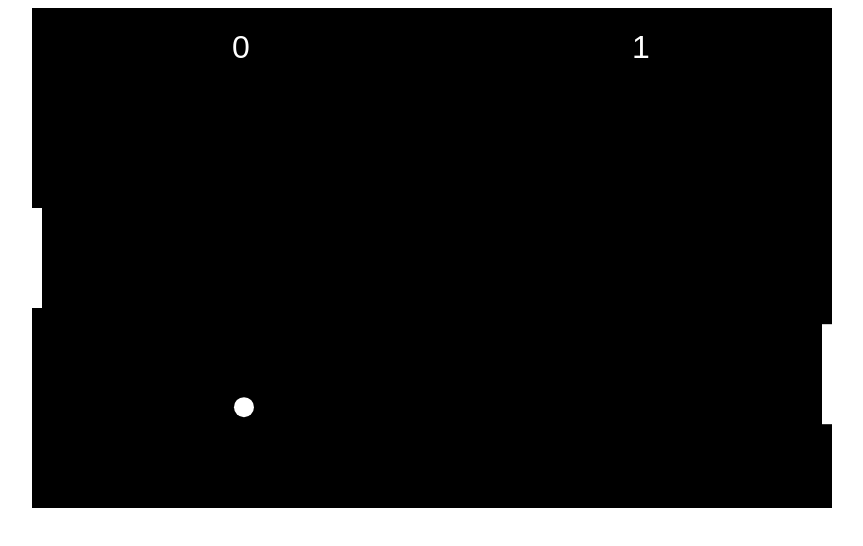
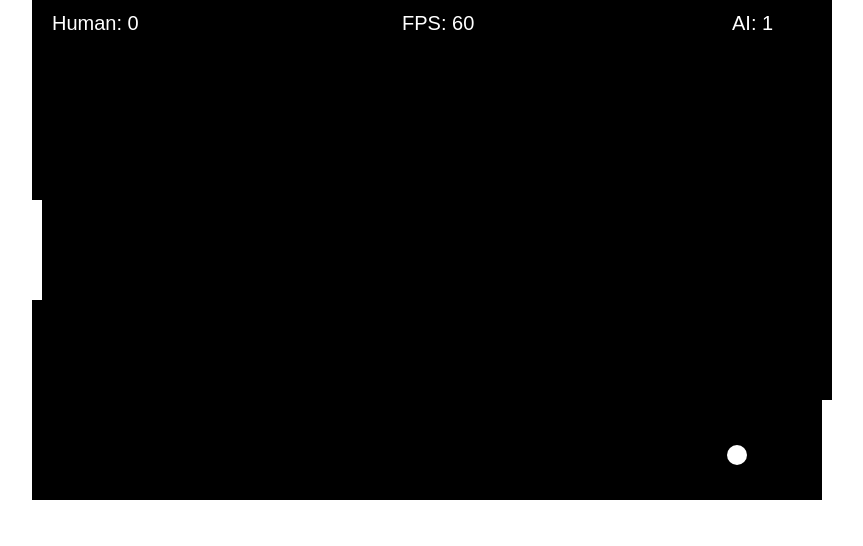
Before and after one commit to AI-IS-POWER/AI-IS-POWER.github.io, a plain HTML site: page joker.html in a window 1280 px wide. Shown: the whole page, without its empty margins (208-1071 px from the left). Drawn offline with Linux system fonts and the light colour scheme.

Commit message:
Update joker.html

```diff
--- a/joker.html
+++ b/joker.html
@@ -1,129 +1,138 @@
 <!DOCTYPE html>
-<html lang="en">
+<html>
 <head>
-  <meta charset="UTF-8" />
-  <meta name="viewport" content="width=device-width, initial-scale=1.0"/>
   <title>Ping Pong Game - Human vs AI</title>
   <style>
     canvas {
-      background: black;
+      background: #000;
       display: block;
       margin: 0 auto;
-      touch-action: none; /* Prevents scrolling on touch */
+    }
+    body {
+      margin: 0;
+      touch-action: none;
     }
   </style>
 </head>
 <body>
   <canvas id="gameCanvas" width="800" height="500"></canvas>
+  <script>
+    const canvas = document.getElementById('gameCanvas');
+    const ctx = canvas.getContext('2d');
 
-<script>
-const canvas = document.getElementById("gameCanvas");
-const ctx = canvas.getContext("2d");
+    const paddleWidth = 10;
+    const paddleHeight = 100;
+    const ballSize = 10;
 
-// Game objects
-const paddleWidth = 10, paddleHeight = 100;
-const player = { x: 0, y: canvas.height / 2 - paddleHeight / 2, width: paddleWidth, height: paddleHeight, color: 'white', score: 0 };
-const ai = { x: canvas.width - paddleWidth, y: canvas.height / 2 - paddleHeight / 2, width: paddleWidth, height: paddleHeight, color: 'white', score: 0 };
-const ball = { x: canvas.width / 2, y: canvas.height / 2, radius: 10, speed: 5, dx: 5, dy: 5, color: 'white' };
+    let human = { x: 0, y: canvas.height / 2 - paddleHeight / 2, score: 0 };
+    let ai = { x: canvas.width - paddleWidth, y: canvas.height / 2 - paddleHeight / 2, score: 0 };
+    let ball = {
+      x: canvas.width / 2,
+      y: canvas.height / 2,
+      vx: 5,
+      vy: 5
+    };
 
-// Draw functions
+    let lastTime = performance.now();
+    let fps = 0;
+
     function drawRect(x, y, w, h, color) {
       ctx.fillStyle = color;
       ctx.fillRect(x, y, w, h);
     }
 
-function drawCircle(x, y, r, color) {
+    function drawBall(x, y, size, color) {
       ctx.fillStyle = color;
       ctx.beginPath();
-  ctx.arc(x, y, r, 0, Math.PI * 2);
+      ctx.arc(x, y, size, 0, Math.PI * 2);
       ctx.closePath();
       ctx.fill();
     }
 
-function drawText(text, x, y) {
-  ctx.fillStyle = "white";
-  ctx.font = "32px Arial";
+    function drawText(text, x, y, color) {
+      ctx.fillStyle = color;
+      ctx.font = "20px Arial";
       ctx.fillText(text, x, y);
     }
 
-// Game logic
     function resetBall() {
+      if (ball.x < canvas.width / 2) ai.score++;
+      else human.score++;
+
       ball.x = canvas.width / 2;
       ball.y = canvas.height / 2;
-  ball.dx = -ball.dx;
-  ball.speed = 5;
-}
-
-function collision(b, p) {
-  return b.x < p.x + p.width && b.x + b.radius > p.x &&
-         b.y < p.y + p.height && b.y + b.radius > p.y;
+      ball.vx = -ball.vx;
+      ball.vy = 5 * (Math.random() > 0.5 ? 1 : -1);
     }
 
     function update() {
-  // Move ball
-  ball.x += ball.dx;
-  ball.y += ball.dy;
+      ball.x += ball.vx;
+      ball.y += ball.vy;
 
-  // Wall collision
-  if (ball.y + ball.radius > canvas.height || ball.y - ball.radius < 0) {
-    ball.dy = -ball.dy;
+      if (ball.y < 0 || ball.y > canvas.height) {
+        ball.vy = -ball.vy;
       }
 
-  // Player collision
-  let playerOrAI = ball.x < canvas.width / 2 ? player : ai;
-
-  if (collision(ball, playerOrAI)) {
-    let collidePoint = (ball.y - (playerOrAI.y + playerOrAI.height / 2));
-    collidePoint = collidePoint / (playerOrAI.height / 2);
-    let angleRad = collidePoint * (Math.PI / 4);
-    let direction = ball.x < canvas.width / 2 ? 1 : -1;
-    ball.dx = direction * ball.speed * Math.cos(angleRad);
-    ball.dy = ball.speed * Math.sin(angleRad);
-    ball.speed += 0.5;
+      if (ball.x < paddleWidth &&
+          ball.y > human.y &&
+          ball.y < human.y + paddleHeight) {
+        ball.vx = -ball.vx;
       }
 
-  // Score update
-  if (ball.x - ball.radius < 0) {
-    ai.score++;
-    resetBall();
-  } else if (ball.x + ball.radius > canvas.width) {
-    player.score++;
+      if (ball.x > canvas.width - paddleWidth &&
+          ball.y > ai.y &&
+          ball.y < ai.y + paddleHeight) {
+        ball.vx = -ball.vx;
+      }
+
+      if (ball.x < 0 || ball.x > canvas.width) {
         resetBall();
       }
 
-  // AI movement
-  ai.y += ((ball.y - (ai.y + ai.height / 2))) * 0.1;
+      const aiCenter = ai.y + paddleHeight / 2;
+      if (ball.y < aiCenter - 20) ai.y -= 5;
+      else if (ball.y > aiCenter + 20) ai.y += 5;
+
+      ai.y = Math.max(Math.min(ai.y, canvas.height - paddleHeight), 0);
     }
 
     function render() {
-  drawRect(0, 0, canvas.width, canvas.height, "black");
-  drawRect(player.x, player.y, player.width, player.height, player.color);
-  drawRect(ai.x, ai.y, ai.width, ai.height, ai.color);
-  drawCircle(ball.x, ball.y, ball.radius, ball.color);
-  drawText(player.score, canvas.width / 4, 50);
-  drawText(ai.score, 3 * canvas.width / 4, 50);
+      drawRect(0, 0, canvas.width, canvas.height, '#000');
+      drawRect(human.x, human.y, paddleWidth, paddleHeight, 'white');
+      drawRect(ai.x, ai.y, paddleWidth, paddleHeight, 'white');
+      drawBall(ball.x, ball.y, ballSize, 'white');
+      drawText(`Human: ${human.score}`, 20, 30, 'white');
+      drawText(`AI: ${ai.score}`, canvas.width - 100, 30, 'white');
+      drawText(`FPS: ${fps}`, canvas.width / 2 - 30, 30, 'white');
     }
 
-function game() {
+    function gameLoop(currentTime) {
+      const delta = (currentTime - lastTime) / 1000;
+      fps = Math.round(1 / delta);
+      lastTime = currentTime;
+
       update();
       render();
+      requestAnimationFrame(gameLoop);
     }
 
-setInterval(game, 1000 / 60);
+    function updateHumanPaddle(y) {
+      const rect = canvas.getBoundingClientRect();
+      human.y = y - rect.top - paddleHeight / 2;
+      human.y = Math.max(Math.min(human.y, canvas.height - paddleHeight), 0);
+    }
 
-// Player control - Mouse
-canvas.addEventListener("mousemove", evt => {
-  const rect = canvas.getBoundingClientRect();
-  player.y = evt.clientY - rect.top - player.height / 2;
+    canvas.addEventListener('mousemove', (e) => {
+      updateHumanPaddle(e.clientY);
     });
 
-// Player control - Touch (Mobile)
-canvas.addEventListener("touchmove", evt => {
-  evt.preventDefault();
-  const touch = evt.touches[0];
-  const rect = canvas.getBoundingClientRect();
-  player.y = touch.clientY - rect.top - player.height / 2;
-});
+    canvas.addEventListener('touchmove', (e) => {
+      if (e.touches.length > 0) {
+        updateHumanPaddle(e.touches[0].clientY);
+      }
+    }, { passive: false });
+
+    requestAnimationFrame(gameLoop);
   </script>
 </body>
 </html>
```
Lines whose indentation alone changed are shown as unchanged.
